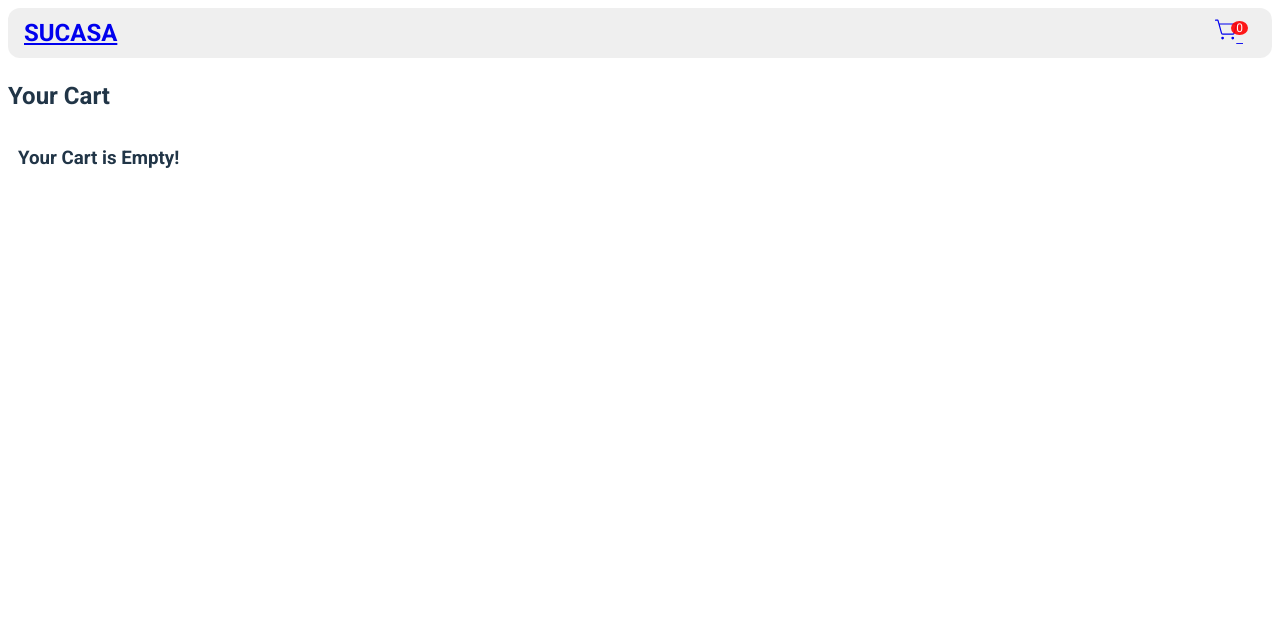
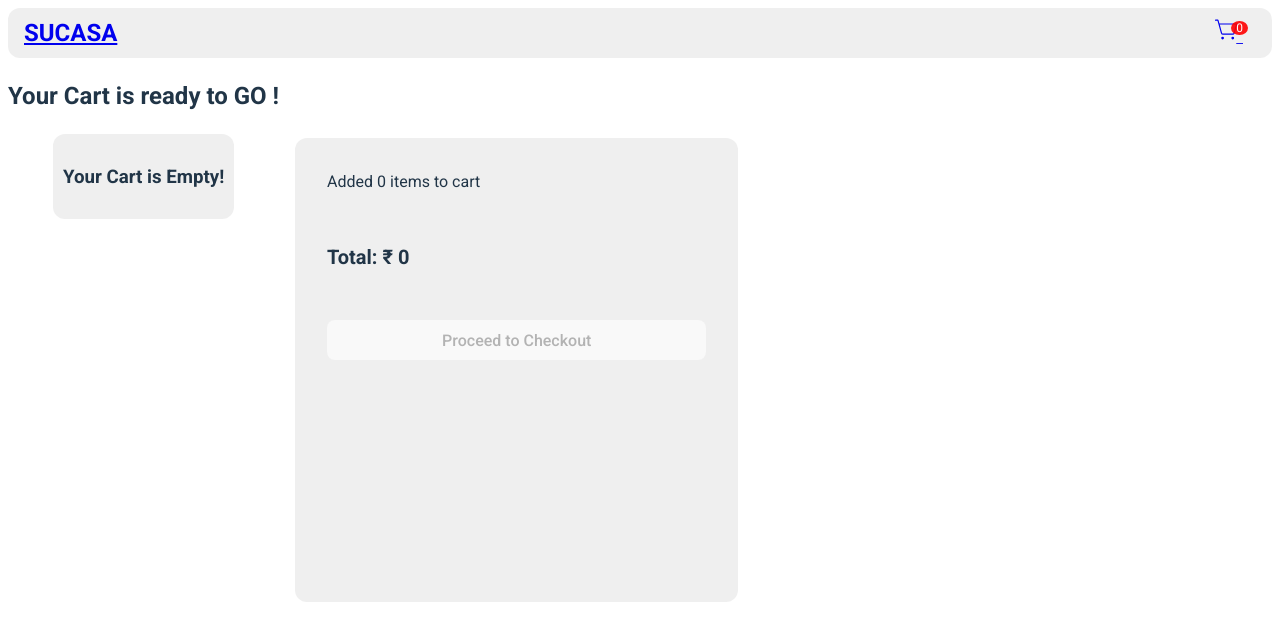
Before and after one commit to singhpriya147/RealEstate, a React (Vite) app: page /cart in a window 1280 px wide. Shown: the top 640 px of the page. Built offline with nearby package versions, Linux system fonts and the light colour scheme.

Commit message:
updated cart page

```diff
--- a/src/pages/Cart/Cart.css
+++ b/src/pages/Cart/Cart.css
@@ -0,0 +1,30 @@
+.cart{
+display: flex;
+flex-direction: row;
+}
+.cart-main{
+ max-width: 70%;
+ display: flex;
+ flex-direction: column;
+ flex-wrap: wrap;
+ align-items: center;
+}
+.cart-item{
+ display: flex;
+ flex-direction: row;
+ flex-wrap: wrap;
+background-color: rgba(232, 232, 232, 0.665);
+border-radius: 12px;
+}
+.total-card{
+  background-color: rgba(232, 232, 232, 0.665);
+ display: flex;
+ flex-direction: column;
+ gap: 3rem;
+ width: 30%;
+ height: 400px;
+ margin-top:5rem;
+ margin-left:1rem;
+ padding: 2rem;
+ border-radius: 12px;
+}
--- a/src/pages/Cart/Cart.jsx
+++ b/src/pages/Cart/Cart.jsx
@@ -1,14 +1,27 @@
-import { useContext, useState } from "react"
+import { useContext, useState,useEffect } from "react"
 import { AppContext } from "../../context"
 import SingleProp from "../../component/SingleProp/SingleProp"
-
+import './cart.css'
 const Cart = () => {
 const{state:{cart}}=useContext(AppContext)
-// const[total,setTotal]=useState();
+const[total,setTotal]=useState(0);
 console.log(cart.length);
+
+useEffect(() => {
+   setTotal(
+     cart.reduce(
+       (acc, curr) => acc + Number(curr.price),
+       0 // Set initial value to 0
+     )
+   );
+}, [cart]);
+
+console.log("total",total);
   return (
-    <div>
-      <h2>Your Cart</h2>
+    <div className='cart'>
+      <div className='cart-main'>
+        <h2>Your Cart is ready to GO !</h2>
+        <div className="cart-item">
           {cart.length > 0 ? (
             cart.map((property, index) => (
               <SingleProp property={property} key={index} />
@@ -17,6 +30,14 @@ console.log(cart.length);
             <h3 style={{ padding: 10 }}>Your Cart is Empty!</h3>
           )}
         </div>
+      </div>
+      <div className='total-card'>
+        <span className='title'> Added {cart.length} items to cart</span>
+
+        <span style={{ fontWeight: 700, fontSize: 20 }}>Total: ₹ {total}</span>
+        <button disabled={cart.length === 0}>Proceed to Checkout</button>
+      </div>
+    </div>
   );
 }
 
--- a/src/reducer.js
+++ b/src/reducer.js
@@ -1,5 +1,5 @@
 export const reducer=(state,action)=>{
-   console.log('Action Payload:', action.payload);
+  //  console.log('Action Payload:', action.payload);
 
  switch (action.type) {
 
```
Lines whose indentation alone changed are shown as unchanged.
